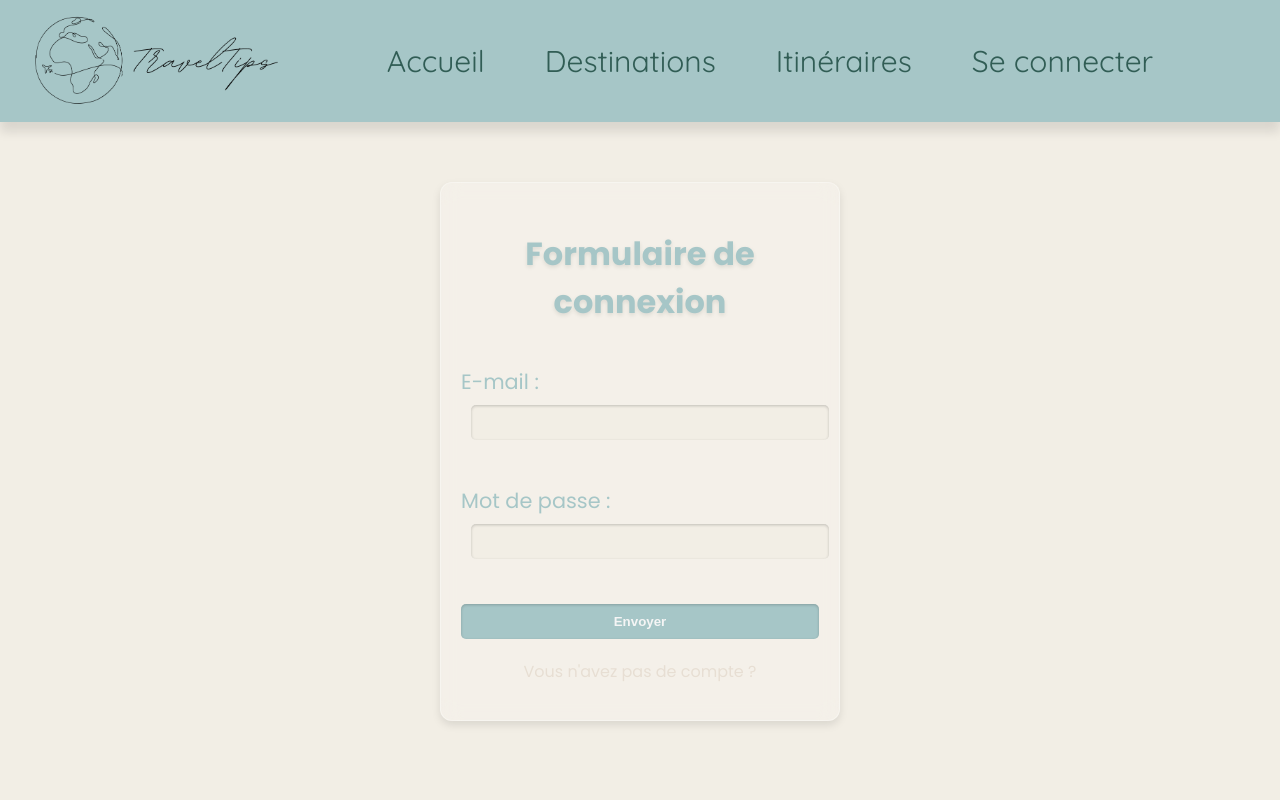
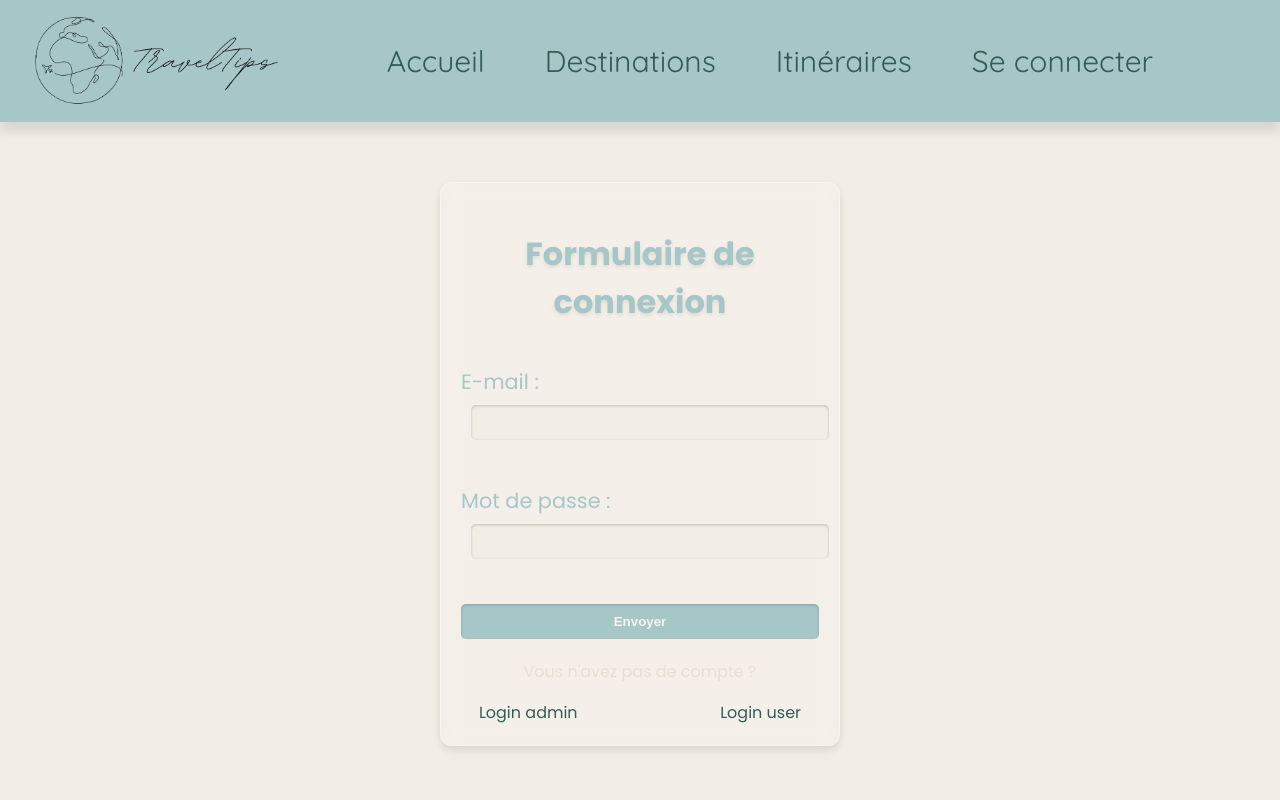
Before and after one commit to HugoD66/TravelTips-frontend, a React (Create React App) app: page /profile in a window 1280 px wide. Shown: the top 800 px of the page. Built offline with nearby package versions, Linux system fonts and the light colour scheme; a web font is replaced by a local one.

Commit message:
Add pre filled inputs for pres

```diff
--- a/src/components/forms/Login.tsx
+++ b/src/components/forms/Login.tsx
@@ -45,6 +45,15 @@ const Login = ({
       });
   };
 
+  const loginAsAdmin = () => {
+    setEmail("admin@gmail.com");
+    setPassword("Azeaze.11");
+  }
+
+  const loginAsUser = () => {
+    setEmail("dessauw.hugo@gmail.com");
+    setPassword("Azeaze.11");
+  }
   return (
     <div className="container-form">
       <h2>Formulaire de connexion</h2>
@@ -73,6 +82,10 @@ const Login = ({
       </form>
       <p onClick={() => goChangeForm()}>Vous n'avez pas de compte ? </p>
       <>{error && <p className="error-message">{error.message}</p>}</>
+      <div className="login-forms-pre-filled">
+        <span onClick={()=> loginAsAdmin()}>Login admin</span>
+        <span onClick={()=> loginAsUser()}>Login user</span>
+      </div>
     </div>
   );
 };
--- a/src/styles/form.css
+++ b/src/styles/form.css
@@ -76,3 +76,11 @@
     border-radius: 5px;
     border: 1px solid #ccc;
   }
+
+  .login-forms-pre-filled {
+      display: flex;
+      align-items: center;
+      justify-content: space-between;
+      margin: auto;
+      width: 90%;
+  }
```
